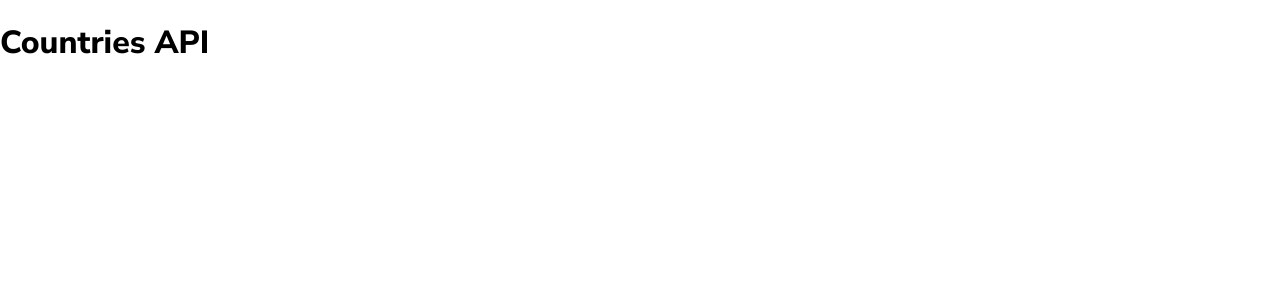
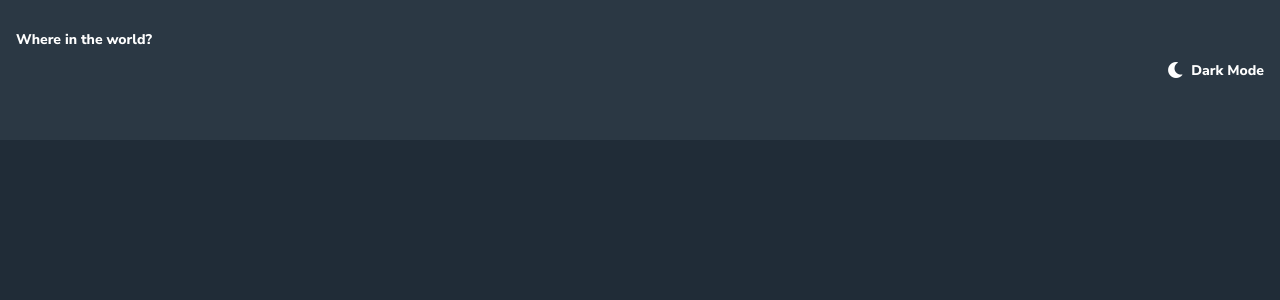
Before and after one commit to marleyanthony/countries-dashboard, a React (Create React App) app: page / in a window 1280 px wide. Shown: the top 300 px of the page. Built offline with nearby package versions, Linux system fonts and the light colour scheme.

Commit message:
header component styling

```diff
--- a/public/index.html
+++ b/public/index.html
@@ -9,6 +9,7 @@
   <meta name="description" content="Web site created using create-react-app" />
   <link rel="apple-touch-icon" href="%PUBLIC_URL%/logo192.png" />
   <link rel="manifest" href="%PUBLIC_URL%/manifest.json" />
+  <link rel="stylesheet" href="https://cdnjs.cloudflare.com/ajax/libs/font-awesome/5.13.0/css/all.min.css">
   <title>Countries API</title>
 </head>
 
--- a/src/App.js
+++ b/src/App.js
@@ -1,9 +1,13 @@
 import React from 'react';
+
+import Header from './components/Header';
+import Main from './components/Main';
 
 function App() {
   return (
     <>
-      <h1>Countries API</h1>
+      <Header />
+      <Main />
     </>
   );
 }
--- a/src/components/Header.jsx
+++ b/src/components/Header.jsx
@@ -4,7 +4,10 @@ function Header() {
   return (
     <div className="header">
       <h2 className="header__where">Where in the world?</h2>
-      <div className="header__dark-mode"></div>
+      <div className="header__dark-mode-wrapper">
+        <i class="fas fa-moon header__dark-mode-text-moon"></i>
+        <h2 className="header__dark-mode-text">Dark Mode</h2>
+      </div>
     </div>
   )
 }
--- /dev/null
+++ b/src/components/Main.jsx
@@ -0,0 +1,11 @@
+import React from 'react'
+
+function Main() {
+  return (
+    <section className="main">
+
+    </section>
+  )
+}
+
+export default Main
--- a/src/index.js
+++ b/src/index.js
@@ -2,7 +2,7 @@ import React from 'react';
 import ReactDOM from 'react-dom';
 
 import App from './App';
-import './styles/main.css';
+import './styles/app.css';
 
 ReactDOM.render(
   <React.StrictMode>
--- /dev/null
+++ b/src/styles/app.css
@@ -0,0 +1,50 @@
+@import url("https://fonts.googleapis.com/css2?family=Nunito+Sans:wght@300;600;800&display=swap");
+body {
+  margin: 0;
+  padding: 0;
+  -webkit-box-sizing: border-box;
+          box-sizing: border-box;
+  font-family: 'Nunito Sans', sans-serif;
+}
+
+body {
+  background: #202c37;
+}
+
+.header {
+  color: white;
+  display: -webkit-box;
+  display: -ms-flexbox;
+  display: flex;
+  -webkit-box-pack: justify;
+      -ms-flex-pack: justify;
+          justify-content: space-between;
+  padding: 1.875rem 1rem;
+  background: #2B3844;
+  height: 80px;
+}
+
+.header__where {
+  font-weight: 800;
+  font-size: 14px;
+  margin: 0;
+}
+
+.header__dark-mode-wrapper {
+  display: -webkit-box;
+  display: -ms-flexbox;
+  display: flex;
+  -webkit-box-align: center;
+      -ms-flex-align: center;
+          align-items: center;
+}
+
+.header__dark-mode-text {
+  font-size: 14px;
+  margin: 0;
+}
+
+.header__dark-mode-text-moon {
+  margin-right: 0.5rem;
+}
+/*# sourceMappingURL=app.css.map */
--- a/src/styles/main.scss
+++ b/src/styles/app.scss
@@ -2,3 +2,5 @@
 @import './partials/global';
 @import './partials/mixins';
 @import './partials/extends';
+@import './partials/main';
+@import './partials/header';
--- a/src/styles/main.css
+++ /dev/null
@@ -1,9 +0,0 @@
-@import url("https://fonts.googleapis.com/css2?family=Nunito+Sans:wght@300;600;800&display=swap");
-body {
-  margin: 0;
-  padding: 0;
-  -webkit-box-sizing: border-box;
-          box-sizing: border-box;
-  font-family: 'Nunito Sans', sans-serif;
-}
-/*# sourceMappingURL=main.css.map */
--- /dev/null
+++ b/src/styles/partials/_header.scss
@@ -0,0 +1,28 @@
+.header {
+  color: $dark-mode-text;
+  display: flex;
+  justify-content: space-between;
+  padding: 1.875rem 1rem;
+  background: #2B3844;
+  height: 80px;
+
+  &__where {
+    font-weight: 800;
+    font-size: $home-font-size;
+    margin: 0;
+  }
+
+  &__dark-mode-wrapper {
+    display: flex;
+    align-items: center;
+  }
+
+  &__dark-mode-text {
+    font-size: $home-font-size;
+    margin: 0;
+  }
+
+  &__dark-mode-text-moon {
+    margin-right: 0.5rem;
+  }
+}
--- /dev/null
+++ b/src/styles/partials/_main.scss
@@ -0,0 +1,3 @@
+body {
+  background: $dark-mode-background;
+}
```
Also changed, not shown: 2 other files (tests, documents, lock files or other folders).
